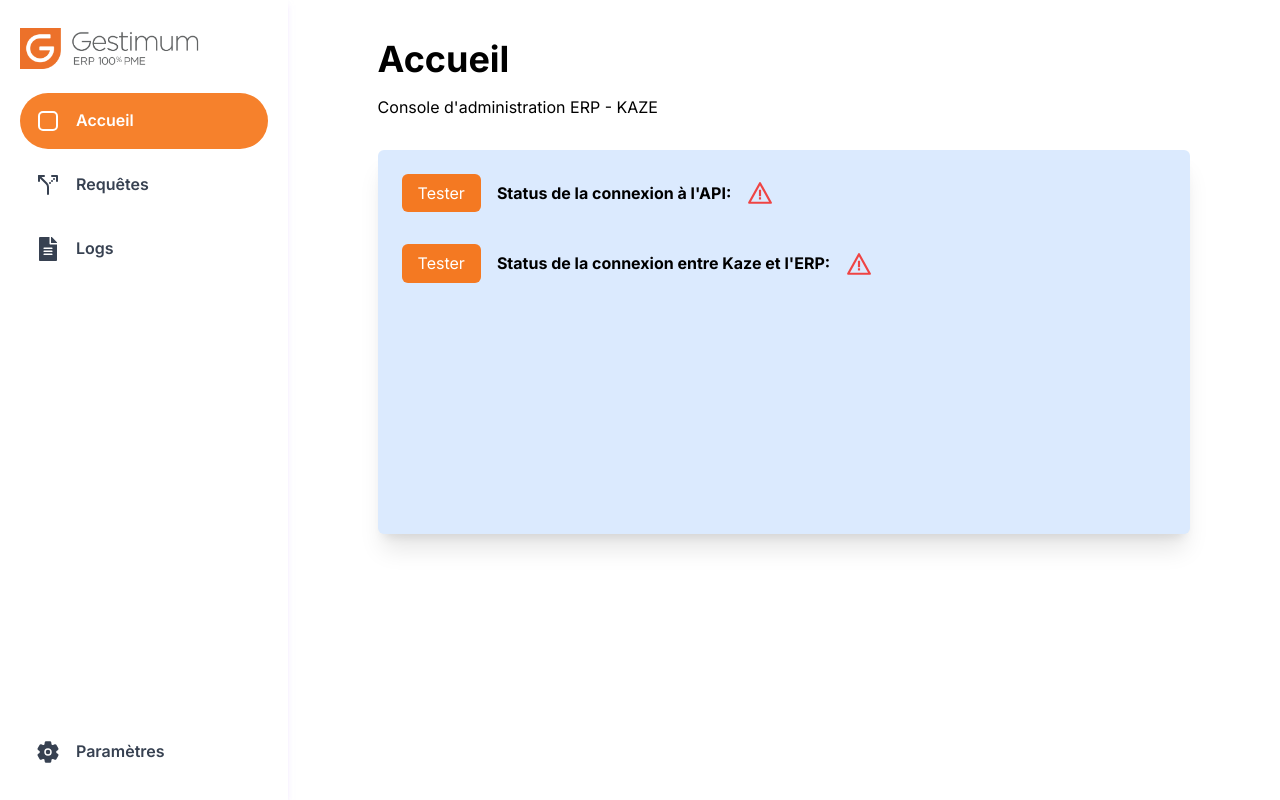
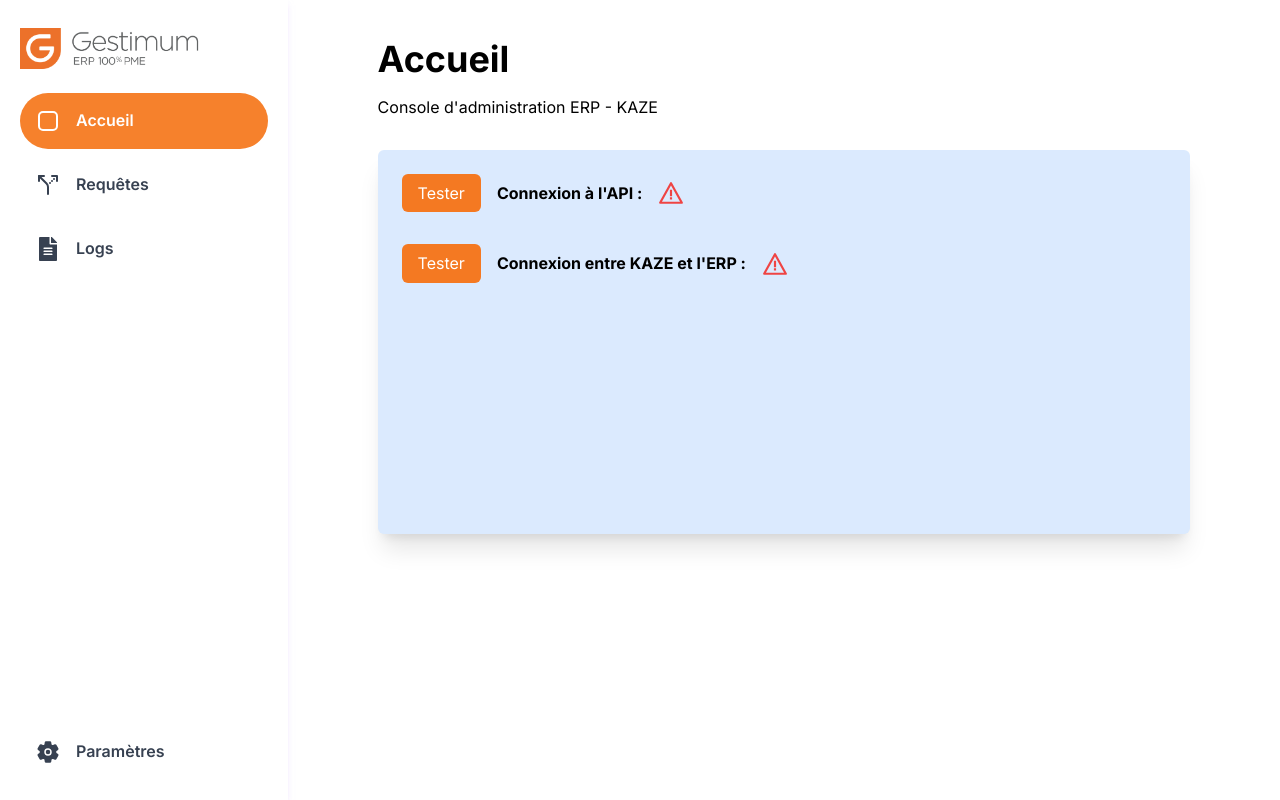
Before and after one commit to Thomasjan/web_console, a Next.js app: page / in a window 1280 px wide. Built offline with nearby package versions, Linux system fonts and the light colour scheme; no server answers.

Commit message:
update: Logs

```diff
--- a/app/(root)/logs/page.tsx
+++ b/app/(root)/logs/page.tsx
@@ -16,6 +16,7 @@ const Logs = () => {
   const [errorsLogs, setErrorsLogs] = useState("")
   const [historyLogs, setHistoryLogs] = useState("")
   const [showDialog, setShowDialog] = useState(false);
+  const [logTitle, setLogTitle] = useState("")
   const [dialogContent, setDialogContent] = useState("")
   const [openHistoryDeleteDialog, setOpenHistoryDeleteDialog] = useState(false);
   const [openErrorsDeleteDialog, setOpenErrorsDeleteDialog] = useState(false);
@@ -76,12 +77,14 @@ const Logs = () => {
   const showHistoryLogsInFullWindow = () => {
     //open a dialog with the history logs
     setDialogContent(historyLogs);
+    setLogTitle('Historique d\'exécution');
     setShowDialog(true);
   }
 
   const showErrorLogsInFullWindow = () => {
     //open a dialog with the error logs
     setDialogContent(errorsLogs);
+    setLogTitle('Erreurs')
     setShowDialog(true);
 
   }
@@ -140,7 +143,7 @@ const Logs = () => {
         <div className=' mt-8 bg-blue-100 max-w-full h-[1000px] min-w-[600px] w-[600px] rounded-md shadow-xl p-6'>
           <div className='flex flex-col h-full'>
             <div className='w-full flex justify-between items-center'>
-              <h4 className='font-semibold italic p-2'>History.log</h4>
+              <h4 className='font-semibold italic p-2'>Historique d'exécution</h4>
               {historyLoading && <div className='ml-4 font-semibold italic'> Chargement... </div>}
               <div className='flex gap-2 items-center'>
                 <TfiNewWindow className='cursor-pointer' title='Open in new window' size={22} onClick={showHistoryLogsInFullWindow} />
@@ -157,7 +160,7 @@ const Logs = () => {
         <div className=' mt-8 bg-blue-100 max-w-full h-[1000px] min-w-[600px] w-[600px] rounded-md shadow-xl p-6'>
           <div className='flex flex-col h-full'>
             <div className='w-full flex justify-between items-center'>
-              <h4 className='font-semibold italic p-2'>Error.log</h4>
+              <h4 className='font-semibold italic p-2'>Erreurs</h4>
               {errorsLoading && <div className='ml-4 font-semibold italic'> Chargement... </div>}
               <div className='flex gap-2 items-center'>
                 <TfiNewWindow className='cursor-pointer' title='Open in new window' size={22} onClick={showErrorLogsInFullWindow} />
@@ -175,6 +178,7 @@ const Logs = () => {
 
       {showDialog && (
         <FullScreenDialog
+          title={logTitle}
           logs={dialogContent}
           onClose={handleCloseDialog}
         />
@@ -204,12 +208,12 @@ const Logs = () => {
 }
 
 
-const FullScreenDialog = ({ logs, onClose }: { logs: string, onClose: () => void }) => {
+const FullScreenDialog = ({ title, logs, onClose }: { title: string, logs: string, onClose: () => void }) => {
   return (
     <div className='fixed top-0 left-0 z-50 w-full h-full bg-black bg-opacity-50 flex justify-center items-center'>
       <div className='bg-white w-[90%] h-[90%] rounded-md shadow-xl p-6'>
         <div className='flex justify-between items-center'>
-          <h4 className='font-semibold italic p-2'> Logs </h4>
+          <h4 className='font-semibold italic p-2 capitalize'> {title} </h4>
           <IoCloseSharp className='cursor-pointer' title='Close' size={30} onClick={onClose} />
         </div>
         <pre
--- a/app/(root)/page.tsx
+++ b/app/(root)/page.tsx
@@ -53,7 +53,7 @@ const Home = () => {
       <div className=' mt-8 w-full bg-blue-100 h-96 rounded-md shadow-xl p-6 flex flex-col gap-8'>
         <div className='flex items-center'>
         <button onClick={testAPIStatus} className='mr-4 bg-primary-400 text-white px-4 py-2 rounded-md hover:bg-primary-100'>Tester</button>
-         <h2 className='font-bold'>Status de la connexion à l'API:</h2>
+         <h2 className='font-bold'>Connexion à l'API :</h2>
           {apiStatusLoading && <div className='ml-4 font-semibold italic'> Chargement... </div>}
           {status && !apiStatusLoading && <GrStatusGood size={26} className='ml-4 text-green-500' />}
           {!status && !apiStatusLoading && <GrStatusWarning size={26} className='ml-4 text-red-500' />}
@@ -64,7 +64,7 @@ const Home = () => {
         {/* si connexion ERP est établie, afficher le status de la connexion entre Kaze et l'ERP */}
         <div className='flex items-center'>
         <button onClick={testConnexionKazeERP} className='mr-4 bg-primary-400 text-white px-4 py-2 rounded-md hover:bg-primary-100'>Tester</button>
-         <h2 className='font-bold'>Status de la connexion entre Kaze et l'ERP:</h2>
+         <h2 className='font-bold'>Connexion entre KAZE et l'ERP : </h2>
           {connexionKazeERPLoading && <div className='ml-4 font-semibold italic'> Chargement... </div>}
           {status && !connexionKazeERPLoading && <GrStatusGood size={26} className='ml-4 text-green-500' />}
           {!status && !connexionKazeERPLoading && <GrStatusWarning size={26} className='ml-4 text-red-500' />}
```
